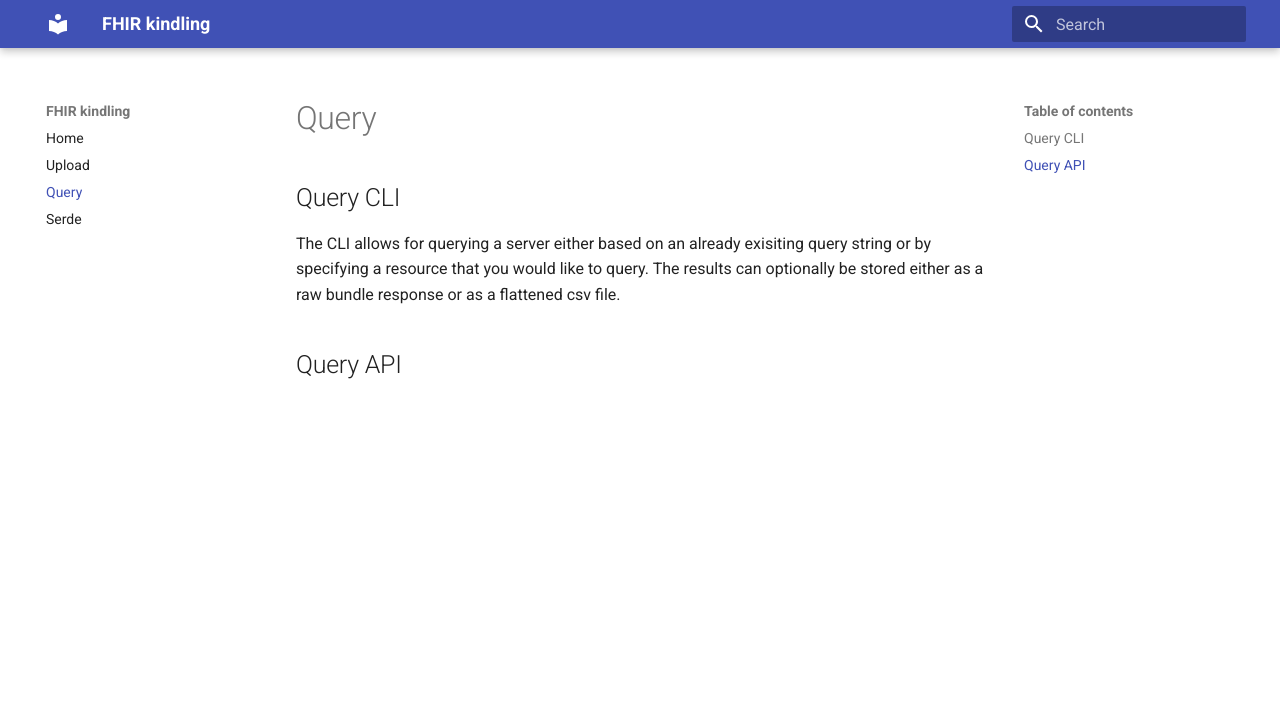
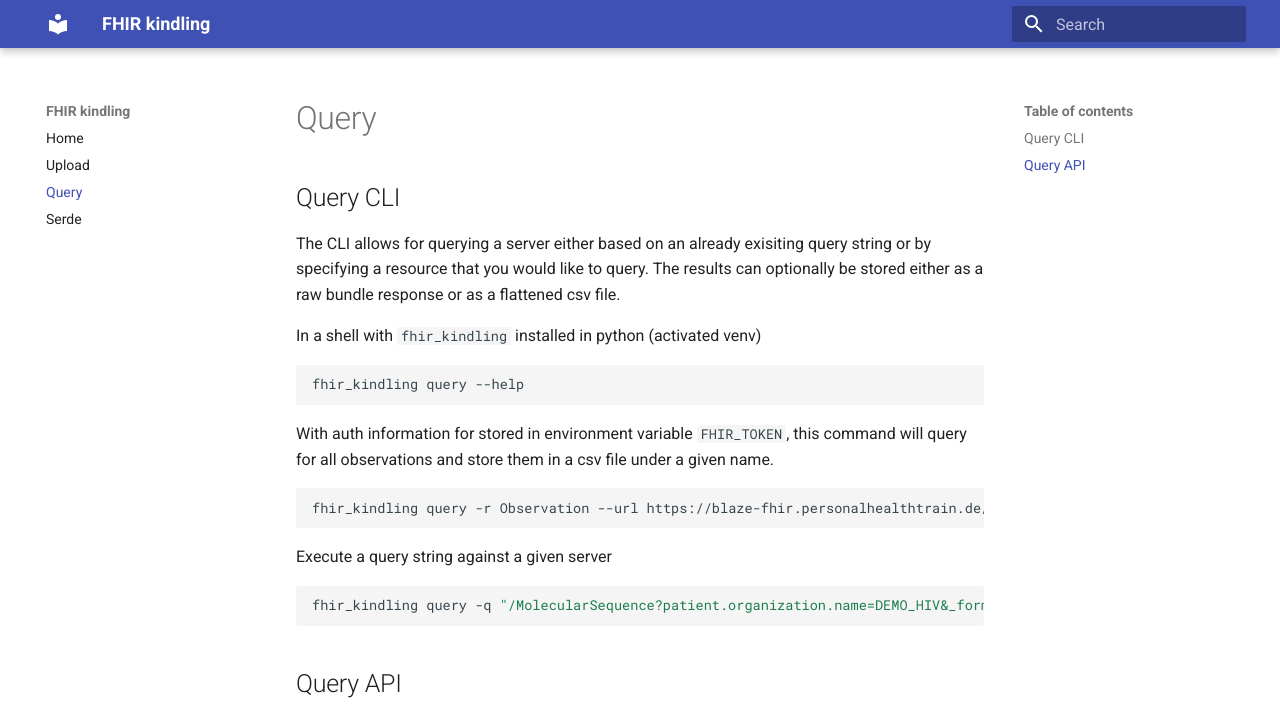
Before and after one commit to migraf/fhir-kindling, an MkDocs documentation site: the page built from docs/query.md, in a window 1280 px wide and 1117 px high. Shown: the top 717 px of the window. Built offline with MkDocs 1.6.1 and Material for MkDocs 9.7.7, drawn with Linux system fonts in a browser that asks for light colours; grey boxes are pictures that could not be loaded.

Commit message:
update query test and documentation

````diff
--- a/docs/query.md
+++ b/docs/query.md
@@ -3,5 +3,37 @@ The CLI allows for querying a server either based on an already exisiting query
 you would like to query.
 The results can optionally be stored either as a raw bundle response or as a flattened csv file.
 
+In a shell with `fhir_kindling` installed in python (activated venv)
+```shell
+fhir_kindling query --help
+```
+
+With auth information for stored in environment variable `FHIR_TOKEN`, this command will query for all observations and
+store them in a csv file under a given name.
+```shell
+fhir_kindling query -r Observation --url https://blaze-fhir.personalhealthtrain.de/fhir -f query_result.csv -o csv
+```
+Execute a query string against a given server
+```shell
+fhir_kindling query -q "/MolecularSequence?patient.organization.name=DEMO_HIV&_format=json" --url <base-url-fhir-api> -u <username> -p <password> --token <token> -f "query_results.csv" -o csv
+```
 
 ## Query API
+
+::: fhir_kindling.query.query
+    rendering:
+      heading_level: 3
+      show_root_heading: True
+      show_root_full_path: False
+
+::: fhir_kindling.query.query_resource
+    rendering:
+      heading_level: 3
+      show_root_heading: True
+      show_root_full_path: False
+
+::: fhir_kindling.query.query_with_string
+    rendering:
+      heading_level: 3
+      show_root_heading: True
+      show_root_full_path: False
````
Also changed, not shown: 2 other files.
